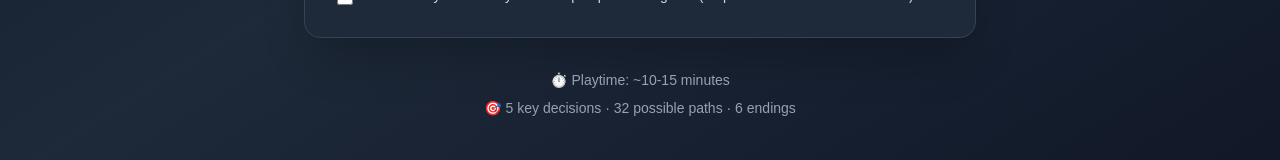
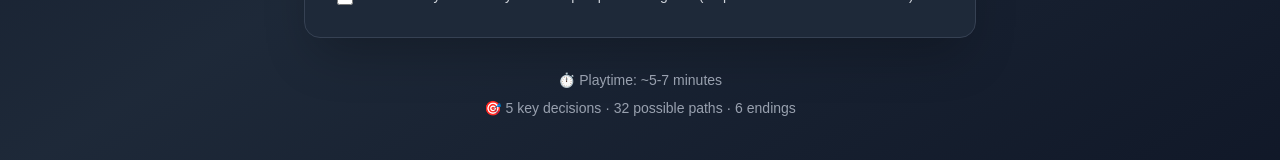
Before and after one commit to antonarhipov/techcrunch-game, a Next.js app: page / in a window 1280 px wide. Shown: the part 619-779 px from the top of the page. Built offline with nearby package versions, Linux system fonts and the light colour scheme.

Commit message:
estimated time: 5-7 minutes

```diff
--- a/src/components/StartScreen.tsx
+++ b/src/components/StartScreen.tsx
@@ -117,7 +117,7 @@ export function StartScreen() {
 
 				{/* Game Info */}
 				<div className="text-center space-y-2 text-sm text-gray-400">
-					<p>⏱️ Playtime: ~10-15 minutes</p>
+					<p>⏱️ Playtime: ~5-7 minutes</p>
 					<p>🎯 5 key decisions · 32 possible paths · 6 endings</p>
 				</div>
 			</div>
```
